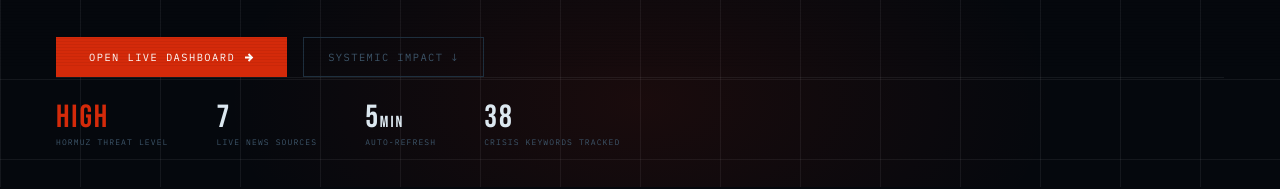
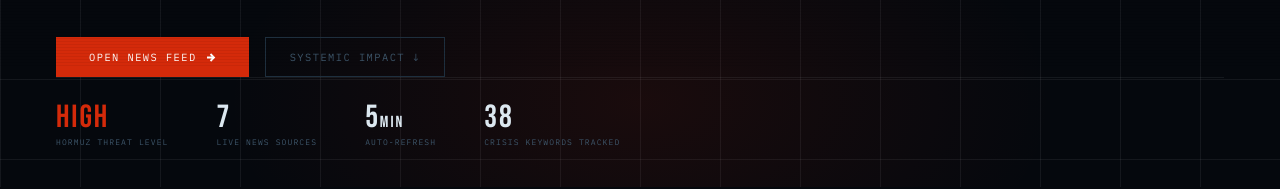
Before and after one commit to jaeddelosa/Iran-War-Watch, a plain HTML site: page index.html in a window 1280 px wide. Shown: the part 732-921 px from the top of the page. Drawn offline with nearby package versions, Linux system fonts and the light colour scheme; a web font is replaced by a local one.

Commit message:
Update index.html

```diff
--- a/index.html
+++ b/index.html
@@ -382,8 +382,8 @@ footer{
       A dedicated intelligence dashboard tracking the Iran war, Strait of Hormuz tensions, and the cascading global oil crisis — aggregated in real time from seven international news organisations.
     </p>
     <div class="hero-cta">
-      <a class="btn-launch" href="iran-crisis-news.html">
-        Open Live Dashboard
+      <a class="btn-launch" href="https://jaeddelosa.github.io/Iran-War-Watch/News-Feed/">
+        Open News Feed
         <svg viewBox="0 0 11 11" fill="none" stroke="currentColor" stroke-width="1.8"><path d="M2 5.5h7M5.5 2l3.5 3.5L5.5 9"/></svg>
       </a>
       <a class="btn-ghost" href="#impact">Systemic Impact ↓</a>
```
